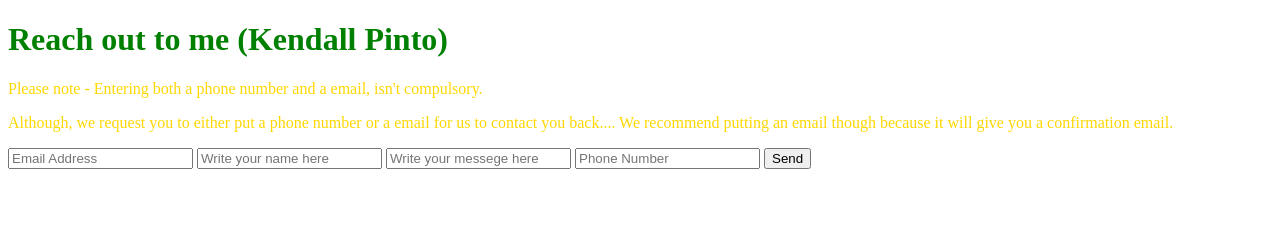
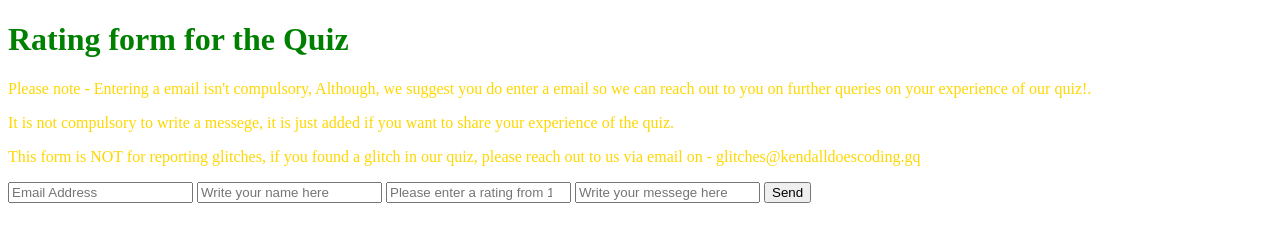
Before and after one commit to KendallDoesCoding/quiz, a plain HTML site: page rating.html in a window 1280 px wide. Drawn offline with Linux system fonts and the light colour scheme.

Commit message:
Update rating.html

```diff
--- a/rating.html
+++ b/rating.html
@@ -8,26 +8,28 @@
 </head>
 <body>
      <h1 style="color: green;">
-    Reach out to me (Kendall Pinto)
+    Rating form for the Quiz
              </h1>
      <p style ="color: gold;">
-     Please note - Entering both a phone number and a email, isn't compulsory.
+     Please note - Entering a email isn't compulsory, Although, we suggest you do enter a email so we can reach out to you on further queries on your experience of our quiz!.
          </p>
      <p style ="color: gold;">
-     Although, we request you to either put a phone number or a email for us to contact you back.... We recommend putting an email though because it will give you a confirmation email.
-          </p>
+    It is not compulsory to write a messege, it is just added if you want to share your experience of the quiz.
+    </p>
+     <p style ="color: gold;">
+    This form is NOT for reporting glitches, if you found a glitch in our quiz, please reach out to us via email on - glitches@kendalldoescoding.gq
+    </p>
 
 
 
     <form action="https://formsubmit.co/contact@kendalldoescoding.gq" method="POST">
         <input type="email" name="email" placeholder="Email Address" required">
-        <input type="hidden" name="_subject" value="New submission! You better check it quickly!!!">
+        <input type="hidden" name="_subject" value="New rating! You better check it quickly!!!">
         <input type="hidden" name="_webhook" value="https://webhook.site/60cef1de-300c-44de-8a98-3ea09adf458b">
         <input type="text" name="name"  placeholder="Write your name here" required>
-        <input type="text" name="messege"  placeholder="Write your messege here" required>
-        <input type="text" name="phone"  placeholder="Phone Number">
-        <form action="https://formsubmit.co/#SUB2MRBEAST" method="POST" />
-        <input type="hidden" name="_autoresponse" value="Hi! Thanks for contatcting us! We will get back to you soon. Have a great day! - Kendall">
+        <input type="number" name="rating"  placeholder="Please enter a rating from 1-10" required>
+        <input type="text" name="messege"  placeholder="Write your messege here">
+        <input type="hidden" name="_autoresponse" value="Hi! Thanks for your rating us! It means a lot and it really helps us in making the quiz the best it can be!. Have a great day! - Kendall">
         <button type="submit">Send</button>
    </form>
 
```
